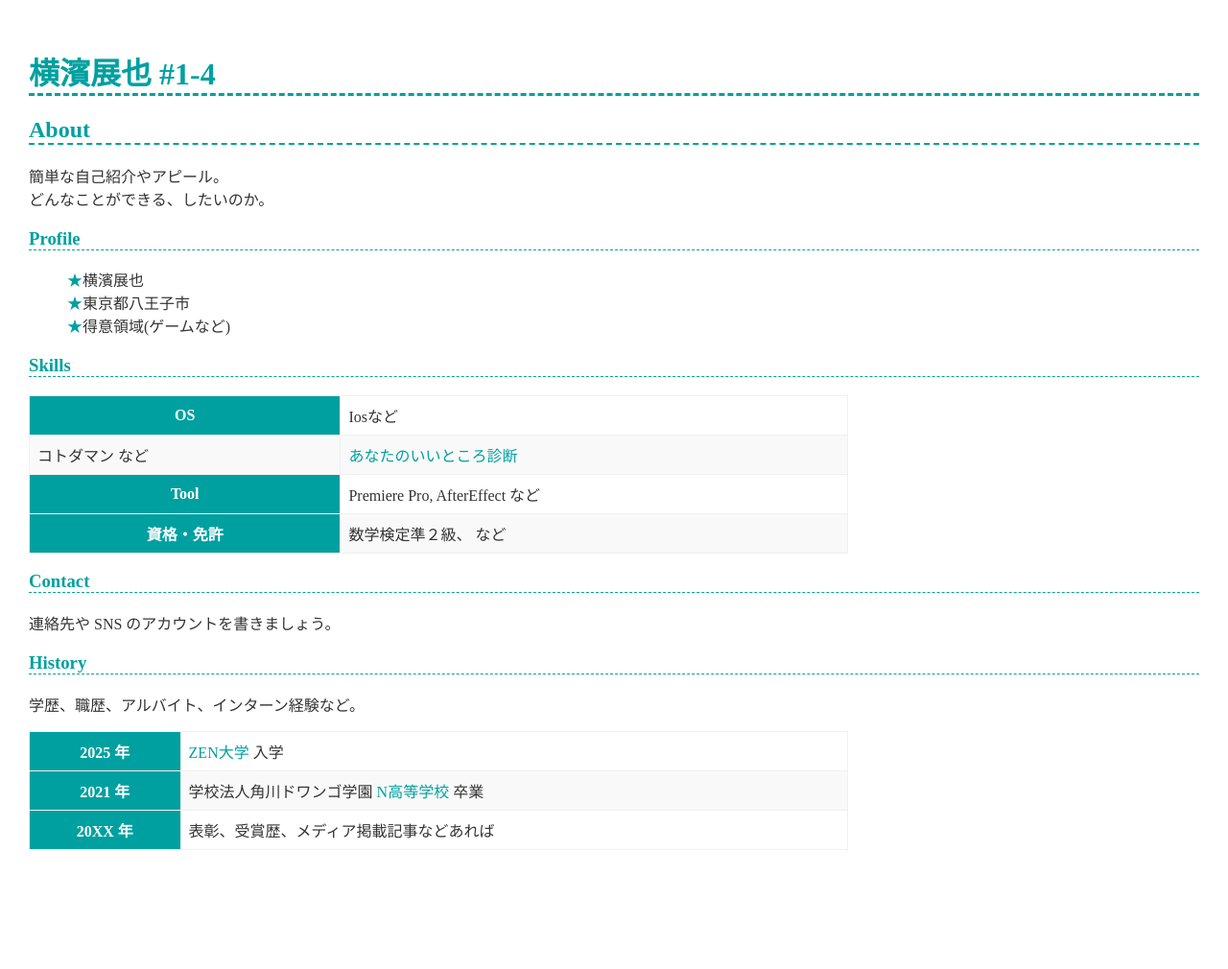
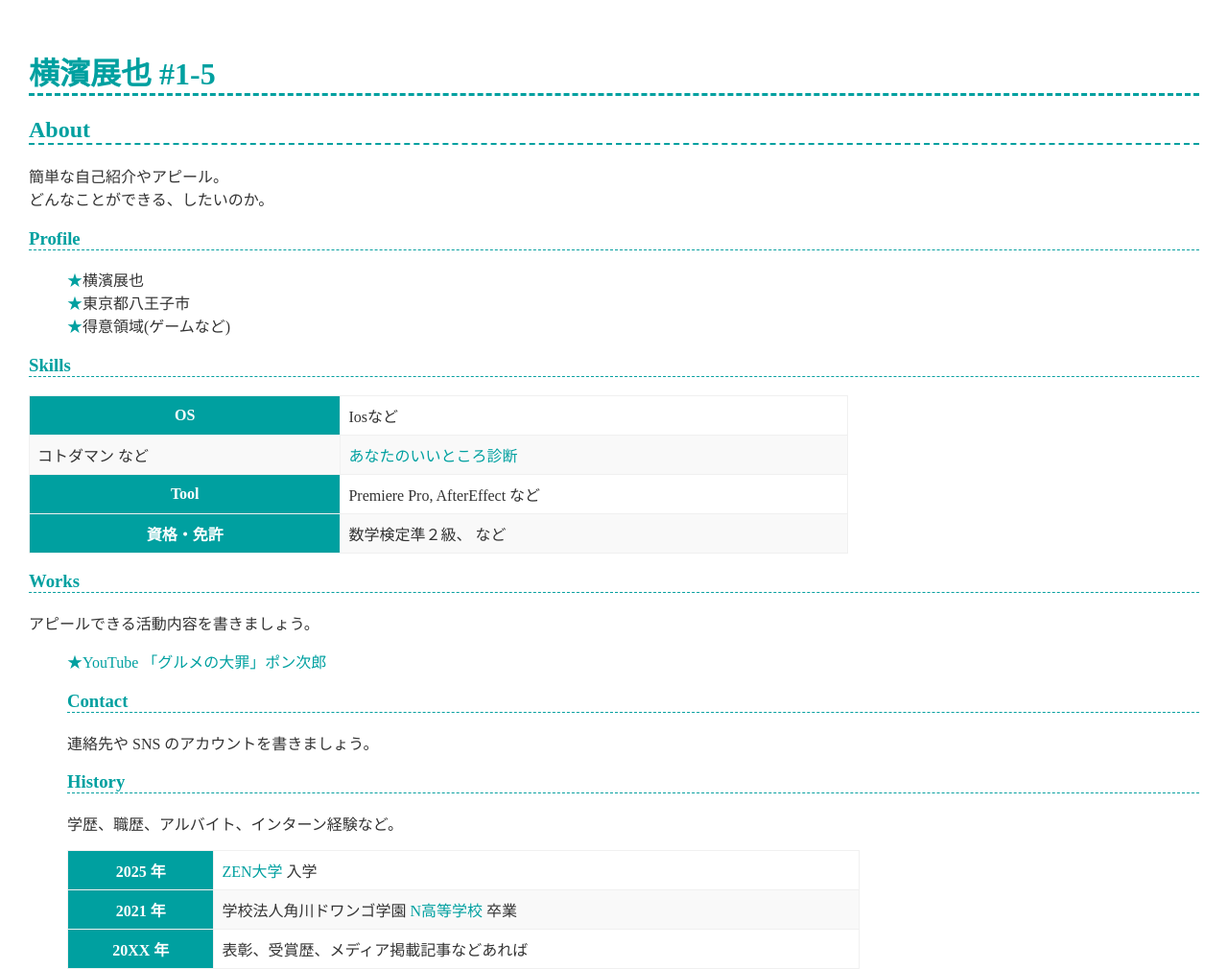
Before and after one commit to PopontaN2025/poponta2025.github.io, a plain HTML site: page index.html in a window 1280 px wide. Shown: the whole page at 96% size. Before the commit the page ends 886 px from the top, so only its background shows below. Drawn offline with Linux system fonts and the light colour scheme.

Commit message:
Update index.html

```diff
--- a/index.html
+++ b/index.html
@@ -7,7 +7,7 @@
     <title>横濱展也のポートフォリオh1</title>
   </head>
   <body>
-    <h1>横濱展也  #1-4</h1>
+    <h1>横濱展也  #1-5</h1>
     <h2>About</h2> <p>
 簡単な自己紹介やアピール。<br>
 どんなことができる、したいのか。 </p>
@@ -29,8 +29,15 @@
 <th>資格・免許</th>
 <td>数学検定準２級、 など</td> </tr>
 </table>
-<!--    <h3>Works</h3> <p>アピールできる活動内容を書きましょう。</p> <ul>
-
+<h3>Works</h3> <p>アピールできる活動内容を書きましょう。</p> <ul>
+ <li><a href="https://www.youtube.com/@PONJRO">YouTube 「グルメの大罪」ポン次郎</a>
+  </li>
+<!--
+<li><a href="https://qiita.com/">Qiita</a></li> <li><a href="https://zenn.dev/">Zenn</a></li> <li>
+作った作品 <ul>
+<li><a href="https://example.com/">作品 1</a></li>
+<li><a href="https://example.com/">作品 2</a></li> </ul>
+</li> </ul>
     /-->
 
 
```
